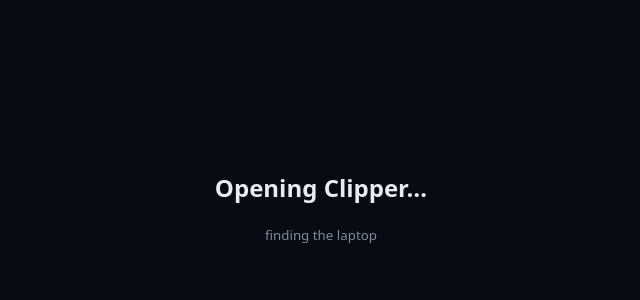
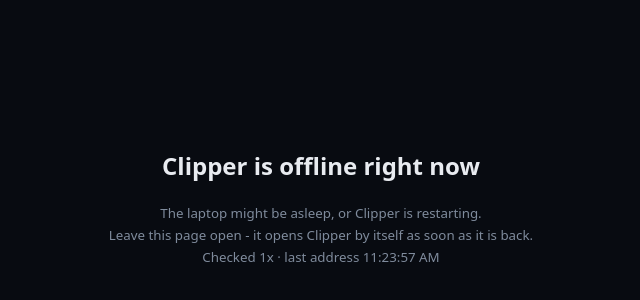
Before and after one commit to alextao276-ux/clipper-link, a plain HTML site: page index.html in a window 1280 px wide. Shown: the part 194-494 px from the top of the page, without its empty margins (319-959 px from the left). Drawn offline with Linux system fonts and the light colour scheme.

Commit message:
Clipper redirect page

```diff
--- a/index.html
+++ b/index.html
@@ -1,9 +1,18 @@
 <!doctype html><html><head><meta charset="utf-8"><meta name="viewport" content="width=device-width,initial-scale=1">
 <title>Clipper</title><style>body{background:#080b11;color:#e8ebf0;font:16px system-ui,sans-serif;display:grid;place-items:center;height:100vh;margin:0;text-align:center}
-a{color:#ff3c4a;font-weight:700}small{color:#7f8b9c}</style></head><body><div><h2>Opening Clipper…</h2><p id="m"><small>finding the laptop</small></p></div>
+a{color:#ff3c4a;font-weight:700}small{color:#7f8b9c}</style></head><body><div><h2 id="h">Opening Clipper…</h2><p id="m"><small>finding the laptop</small></p></div>
 <script>
-fetch('link.json?t='+Date.now(),{cache:'no-store'}).then(r=>r.json()).then(d=>{
-  document.getElementById('m').innerHTML='<a href="'+d.url+'">Tap here if it doesn't open</a><br><small>link updated '+new Date(d.at*1000).toLocaleString()+'</small>';
-  location.replace(d.url);
-}).catch(()=>{document.getElementById('m').innerHTML='<small>Couldn't reach the link. If Clipper just restarted, wait a minute and refresh.</small>'});
+// Finds Clipper's current address and only goes there once it actually answers. If the laptop is off or
+// Clipper is restarting, it waits here and keeps checking - leave this page open and it opens by itself.
+const m=document.getElementById('m'),h=document.getElementById('h');let tries=0;
+function alive(u){return new Promise(ok=>{const i=new Image();const t=setTimeout(()=>ok(false),8000);
+  i.onload=()=>{clearTimeout(t);ok(true)};i.onerror=()=>{clearTimeout(t);ok(false)};i.src=u+'/favicon.ico?t='+Date.now()})}
+async function go(){tries++;
+  try{const d=await fetch('link.json?t='+Date.now(),{cache:'no-store'}).then(r=>r.json());
+    if(await alive(d.url)){h.textContent='Opening Clipper…';location.replace(d.url);return}
+    h.textContent='Clipper is offline right now';
+    m.innerHTML='<small>The laptop might be asleep, or Clipper is restarting.<br>Leave this page open - it opens Clipper by itself as soon as it is back.<br>Checked '+tries+'x · last address '+new Date(d.at*1000).toLocaleTimeString()+'</small>'}
+  catch(e){m.innerHTML='<small>Cannot reach the link yet, retrying…</small>'}
+  setTimeout(go,10000)}
+go();
 </script></body></html>
```
